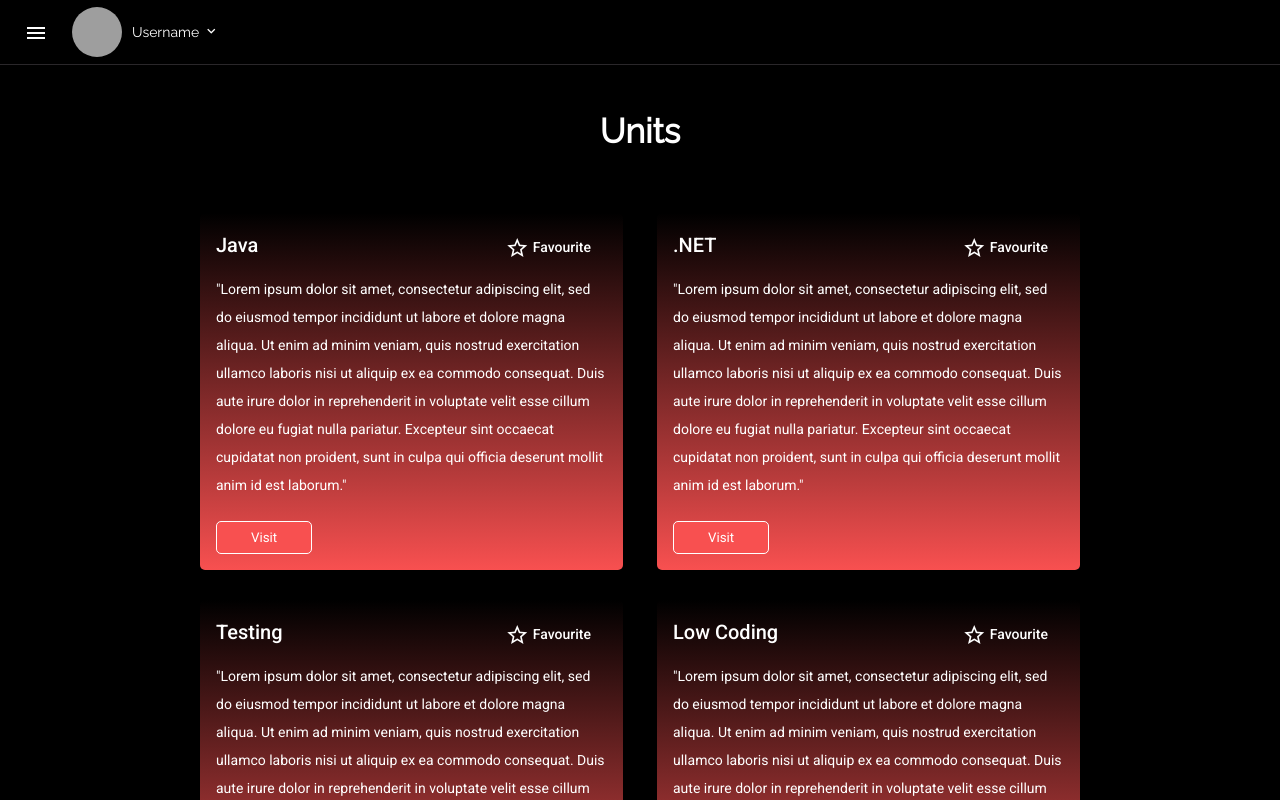
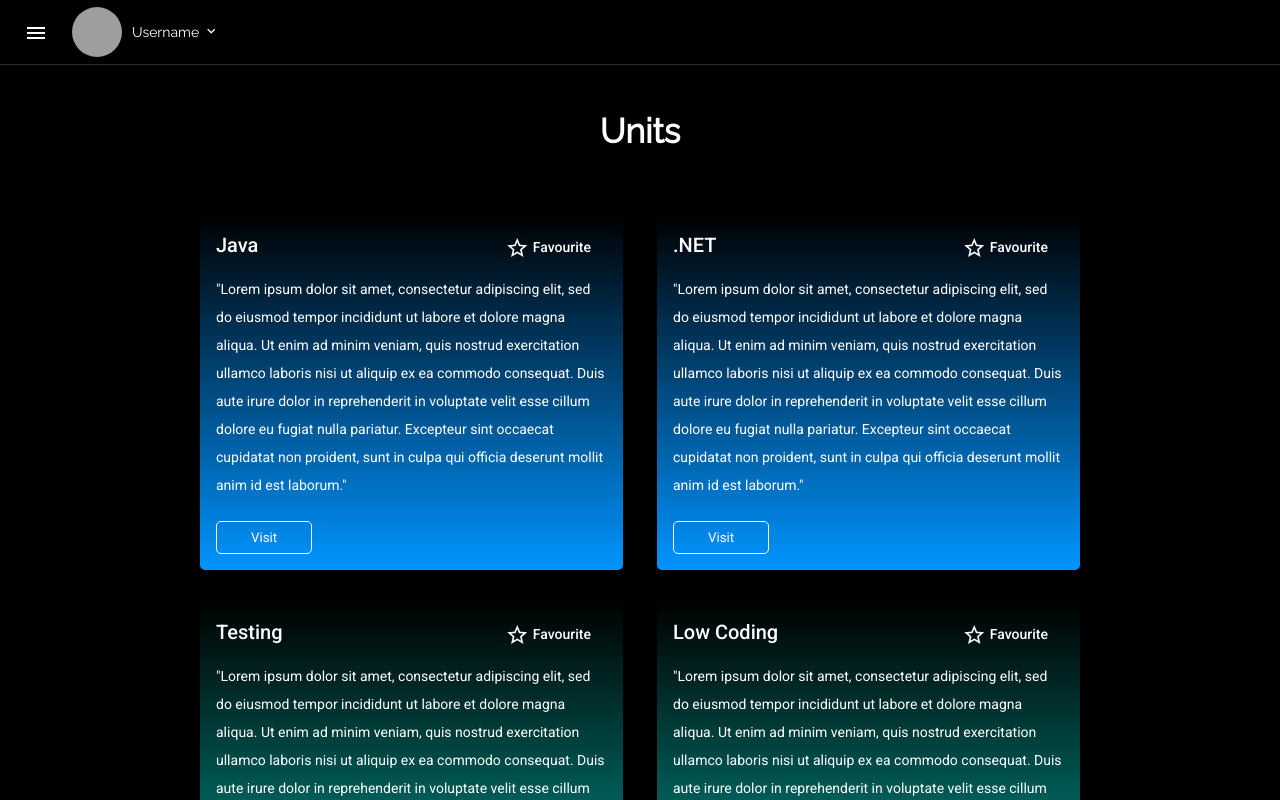
Before and after one commit to CaffeineProgrammer/AtosCompetenceDev, an Angular app in the folder competence-dev-web-app/: page /home in a window 1280 px wide. Built offline with nearby package versions, Linux system fonts and the light colour scheme; grey boxes are pictures that could not be loaded.

Commit message:
Added color classes

```diff
--- a/competence-dev-web-app/src/app/unit-card/unit-card.component.html
+++ b/competence-dev-web-app/src/app/unit-card/unit-card.component.html
@@ -1,5 +1,6 @@
 <div class="content-container">
-  <div class="unit-card-container" *ngFor="let unit of units">
+  <ng-container *ngFor="let unit of units">
+    <div class="unit-card-container {{ unit.class }}" >
       <div class="unit-card-container__header">
         <h2>{{ unit.title }}</h2>
         <button mat-button>
@@ -10,18 +11,19 @@
 
       <div class="unit-card-container__info">
         <p>
-        "Lorem ipsum dolor sit amet, consectetur adipiscing elit, sed do eiusmod
-        tempor incididunt ut labore et dolore magna aliqua. Ut enim ad minim
-        veniam, quis nostrud exercitation ullamco laboris nisi ut aliquip ex ea
-        commodo consequat. Duis aute irure dolor in reprehenderit in voluptate
-        velit esse cillum dolore eu fugiat nulla pariatur. Excepteur sint
-        occaecat cupidatat non proident, sunt in culpa qui officia deserunt
-        mollit anim id est laborum."
+          "Lorem ipsum dolor sit amet, consectetur adipiscing elit, sed do
+          eiusmod tempor incididunt ut labore et dolore magna aliqua. Ut enim ad
+          minim veniam, quis nostrud exercitation ullamco laboris nisi ut
+          aliquip ex ea commodo consequat. Duis aute irure dolor in
+          reprehenderit in voluptate velit esse cillum dolore eu fugiat nulla
+          pariatur. Excepteur sint occaecat cupidatat non proident, sunt in
+          culpa qui officia deserunt mollit anim id est laborum."
         </p>
       </div>
 
-    <div class="unit-card-container__button">
-      <button>Visit</button>
+      <div class="unit-card-container__button-container">
+        <button class="button">Visit</button>
       </div>
     </div>
+  </ng-container>
 </div>
--- a/competence-dev-web-app/src/app/unit-card/unit-card.component.scss
+++ b/competence-dev-web-app/src/app/unit-card/unit-card.component.scss
@@ -24,11 +24,38 @@
   height: 100%;
   padding: 16px;
   border-radius: 5px;
-  background: linear-gradient(
-    180deg,
-    rgba(0, 0, 0, 1) 0%,
-    rgba(248, 80, 80, 1) 100%
-  );
+
+  &__blue {
+    background: linear-gradient(
+      180deg,
+      rgba(0, 0, 0, 1) 0%,
+      rgba(0, 148, 255, 1) 100%
+    );
+  }
+
+  &__green {
+    background: linear-gradient(
+      180deg,
+      rgba(0, 0, 0, 1) 0%,
+      rgba(0, 163, 155, 1) 100%
+    );
+  }
+
+  &__purple {
+    background: linear-gradient(
+      180deg,
+      rgba(0, 0, 0, 1) 0%,
+      rgba(163, 117, 255, 1) 100%
+    );
+  }
+
+  &__red {
+    background: linear-gradient(
+      180deg,
+      rgba(0, 0, 0, 1) 0%,
+      rgba(248, 80, 80, 1) 100%
+    );
+  }
 
   &__header {
     width: inherit;
@@ -48,27 +75,28 @@
     margin-bottom: 10px;
   }
 
-  &__button {
+  &__button-container {
     align-self: flex-start;
   }
 
-  &__button button {
-    background: rgba(248, 80, 80, 1);
+  &__button-container button {
+    background: transparent;
     border: 1px solid;
     border-radius: 5px;
     color: #fff;
     padding: 8px 34px;
     transition: background 0.8s;
     background-position: center;
+
   }
 
-  &__button button:hover {
+  &__button-container button:hover {
     background: rgb(255, 105, 105)
       radial-gradient(circle, transparent 1%, rgb(255, 105, 105) 1%)
       center/15000%;
   }
 
-  &__button button:active {
+  &__button-container button:active {
     background-color: rgb(252, 126, 126);
     background-size: 100%;
     transition: background 0s;
--- a/competence-dev-web-app/src/app/unit-card/unit-card.component.ts
+++ b/competence-dev-web-app/src/app/unit-card/unit-card.component.ts
@@ -7,14 +7,54 @@
 })
 export class UnitCardComponent implements OnInit {
   units: Unit = [
-    { title: 'Java', content: 'test', colorId: 1 },
-    { title: '.NET', content: 'test', colorId: 1 },
-    { title: 'Testing', content: 'test', colorId: 2 },
-    { title: 'Low Coding', content: 'test', colorId: 2 },
-    { title: 'Business Analyse', content: 'test', colorId: 3 },
-    { title: 'Oracle', content: 'test', colorId: 3 },
-    { title: 'Cloud', content: 'test', colorId: 4 },
-    { title: 'Agile', content: 'test', colorId: 4 },
+    {
+      title: 'Java',
+      content: 'test',
+      class: 'unit-card-container__blue',
+      button: 'button-container__blue',
+    },
+    {
+      title: '.NET',
+      content: 'test',
+      class: 'unit-card-container__blue',
+      button: 'button-container__blue',
+    },
+    {
+      title: 'Testing',
+      content: 'test',
+      class: 'unit-card-container__green',
+      button: 'button-container__green',
+    },
+    {
+      title: 'Low Coding',
+      content: 'test',
+      class: 'unit-card-container__green',
+      button: 'button-container__green',
+    },
+    {
+      title: 'Business Analyse',
+      content: 'test',
+      class: 'unit-card-container__purple',
+      button: 'button-container__purple',
+    },
+    {
+      title: 'Oracle',
+      content: 'test',
+      class: 'unit-card-container__purple',
+      button: 'button-container__purple',
+    },
+    {
+      title: 'Cloud',
+      content: 'test',
+      class: 'unit-card-container__red',
+      button: 'button-container__red',
+    },
+    {
+      title: 'Agile',
+      content: 'test',
+      class: 'unit-card-container__red',
+      button: 'button-container__red',
+    },
   ];
 
   constructor() {}
@@ -22,4 +62,9 @@
   ngOnInit(): void {}
 }
 
-type Unit = Array<{ title: string; content: string; colorId: number }>;
+type Unit = Array<{
+  title: string;
+  content: string;
+  class: string;
+  button: string;
+}>;
```
Lines whose indentation alone changed are shown as unchanged.
